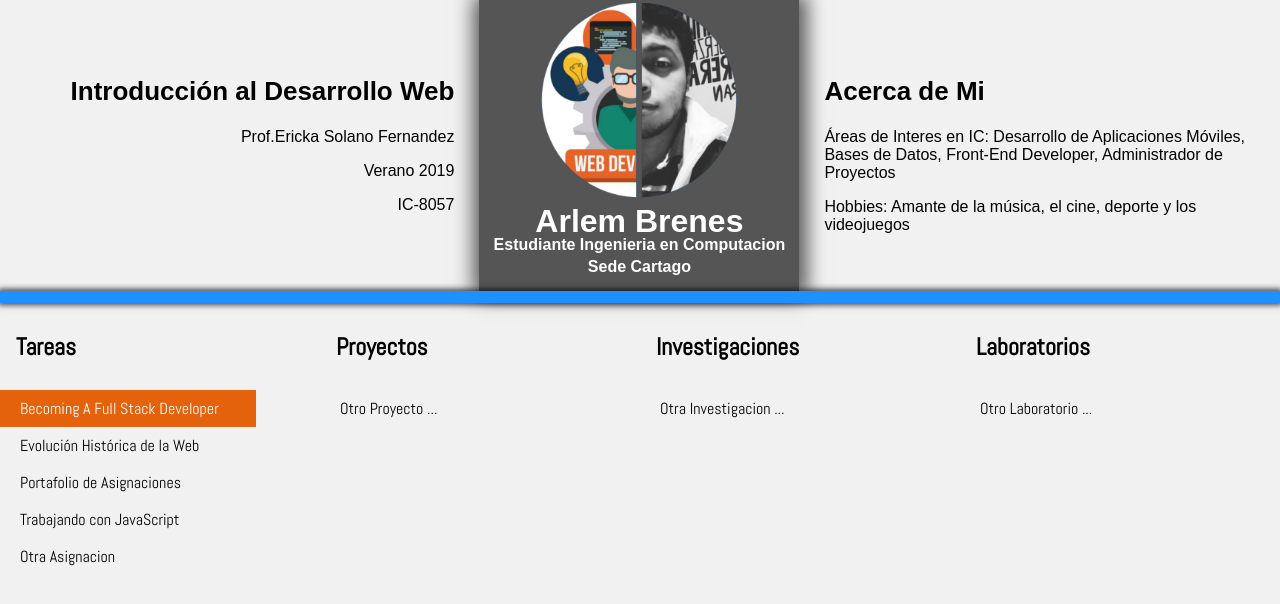
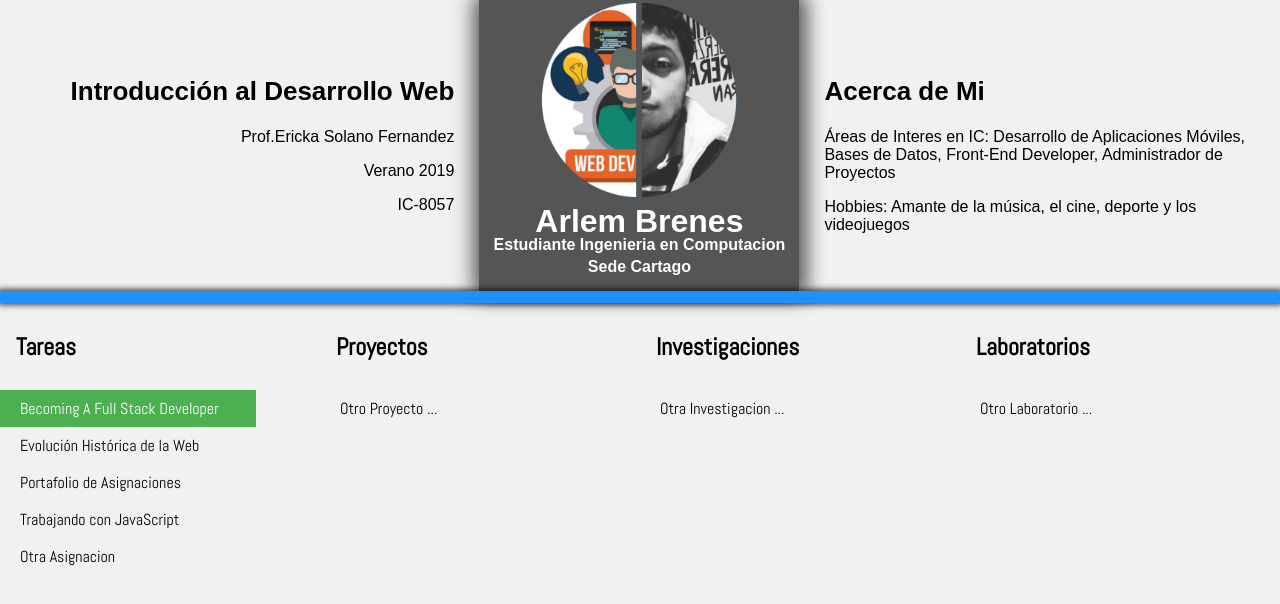
Before and after one commit to ArlemGabriel/PortafolioWeb, a plain HTML site: page index.html in a window 1280 px wide. In both pictures the pointer is over the link "Becoming A Full Stack Developer". Drawn offline with Linux system fonts and the light colour scheme; a web font is replaced by a local one.

Commit message:
Prueba en colores

```diff
--- a/CSS/estilos.css
+++ b/CSS/estilos.css
@@ -89,6 +89,6 @@ ul {
   }
 
   li a:hover:not(.active) {
-    background-color: rgb(228, 98, 12);
+    background-color: #4CAF50;
     color: white;
   }
```
